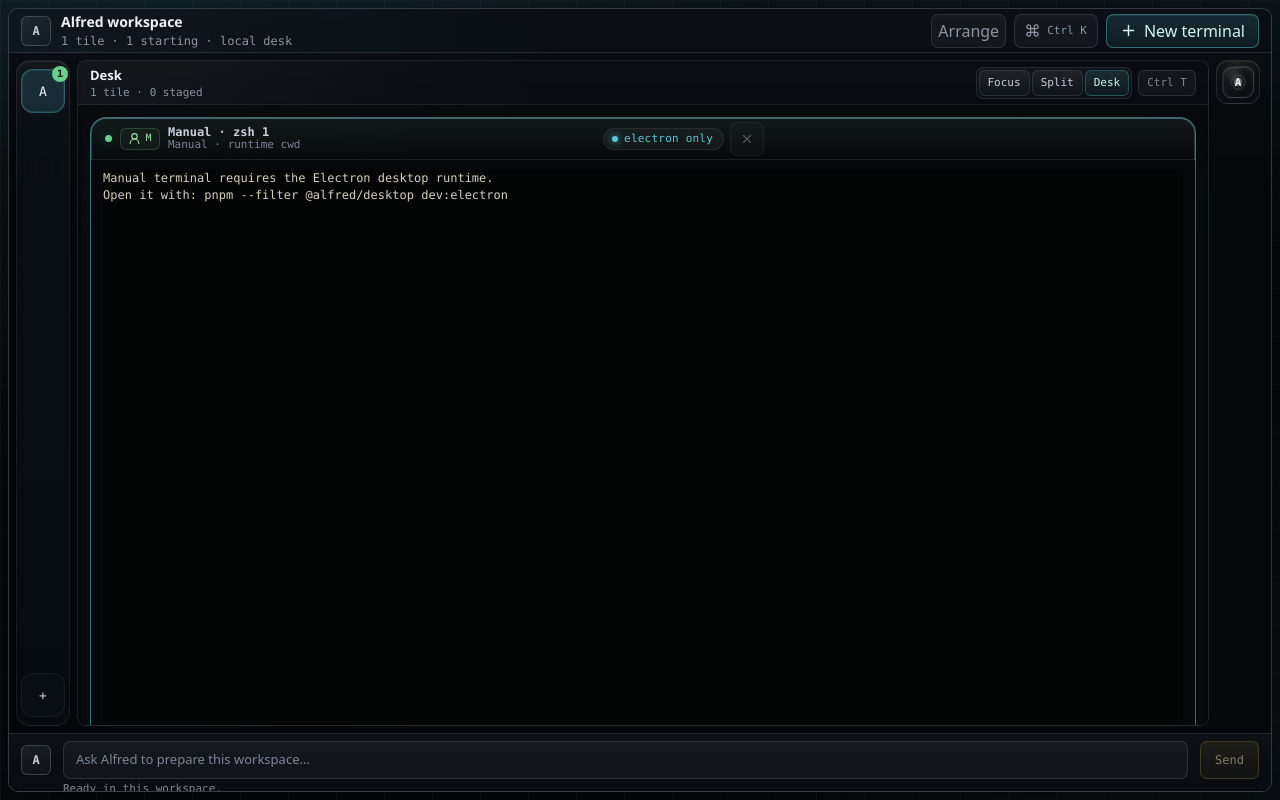
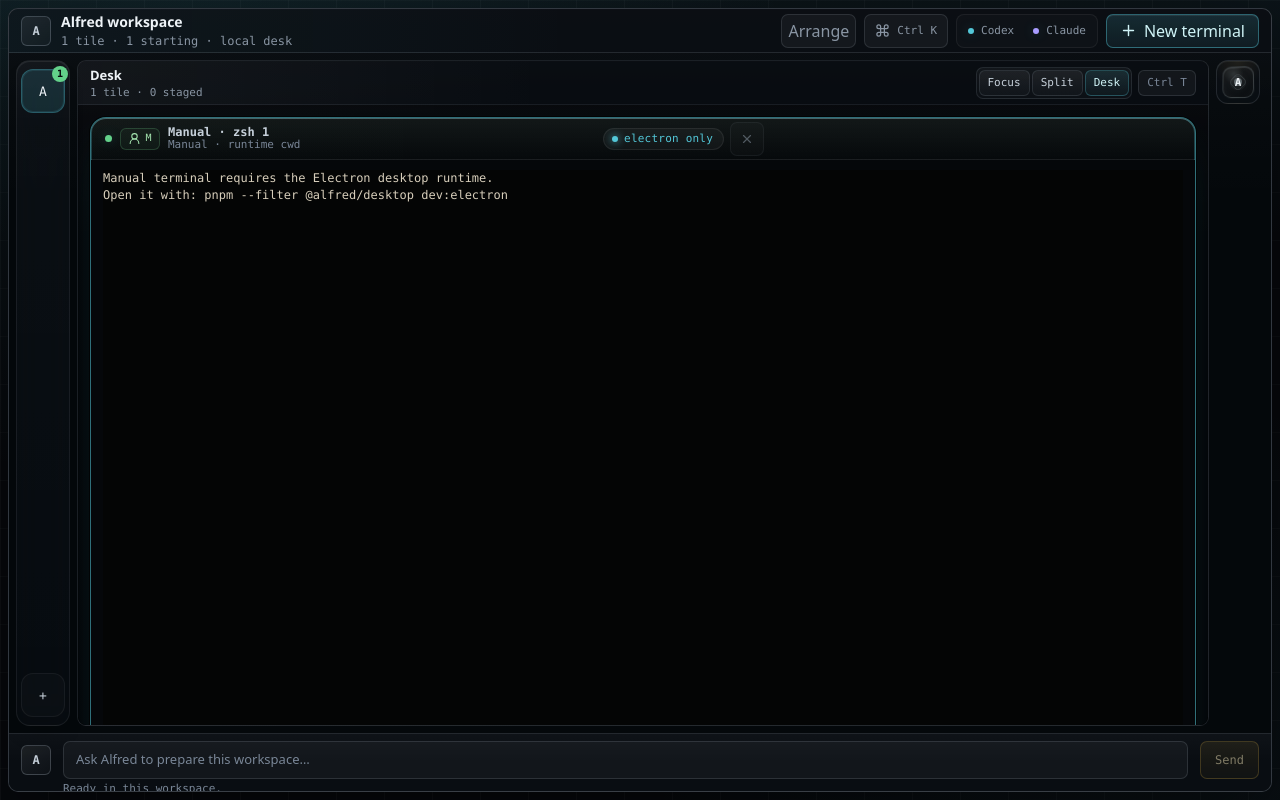
Before and after one commit to pdudek2/Alfred, a React (Vite) app in the folder apps/desktop/: page / in a window 1280 px wide. Built offline with nearby package versions, Linux system fonts and the light colour scheme.

Commit message:
Expose agent quick launches

```diff
--- a/apps/desktop/src/renderer/app.tsx
+++ b/apps/desktop/src/renderer/app.tsx
@@ -751,6 +751,28 @@ export function App() {
               <Command size={15} />
               <span>{shortcutModifier} K</span>
             </button>
+            <div className="agent-launch-buttons" aria-label="agent launchers">
+              <button
+                className="agent-launch-button codex"
+                type="button"
+                aria-label="Start Codex"
+                onClick={() => handleAddAgentSession("codex")}
+                title="Start Codex in this workspace"
+              >
+                <span className="tool-dot codex" />
+                <span>Codex</span>
+              </button>
+              <button
+                className="agent-launch-button claude"
+                type="button"
+                aria-label="Start Claude"
+                onClick={() => handleAddAgentSession("claude")}
+                title="Start Claude in this workspace"
+              >
+                <span className="tool-dot claude" />
+                <span>Claude</span>
+              </button>
+            </div>
             <button
               className="new-terminal-button"
               type="button"
--- a/apps/desktop/src/renderer/styles.css
+++ b/apps/desktop/src/renderer/styles.css
@@ -190,6 +190,39 @@ button:focus-visible {
   font-size: 11px;
 }
 
+.agent-launch-buttons {
+  min-height: 34px;
+  border: 1px solid color-mix(in oklab, white 6%, transparent);
+  border-radius: 8px;
+  padding: 3px;
+  background: color-mix(in oklab, white 2%, transparent);
+  display: inline-flex;
+  align-items: center;
+  gap: 3px;
+}
+
+.mission-actions .agent-launch-button {
+  min-height: 26px;
+  border: 0;
+  border-radius: 6px;
+  padding: 0 8px;
+  background: transparent;
+  color: var(--muted);
+  font-family: var(--mono);
+  font-size: 11px;
+}
+
+.mission-actions .agent-launch-button:hover,
+.mission-actions .agent-launch-button:focus-visible {
+  background: color-mix(in oklab, white 5%, transparent);
+  color: var(--ink-soft);
+}
+
+.mission-actions .agent-launch-button .tool-dot {
+  width: 6px;
+  height: 6px;
+}
+
 .workspace-layout {
   min-height: 0;
   display: grid;
```
Also changed, not shown: 1 other file (tests, documents, lock files or other folders).
